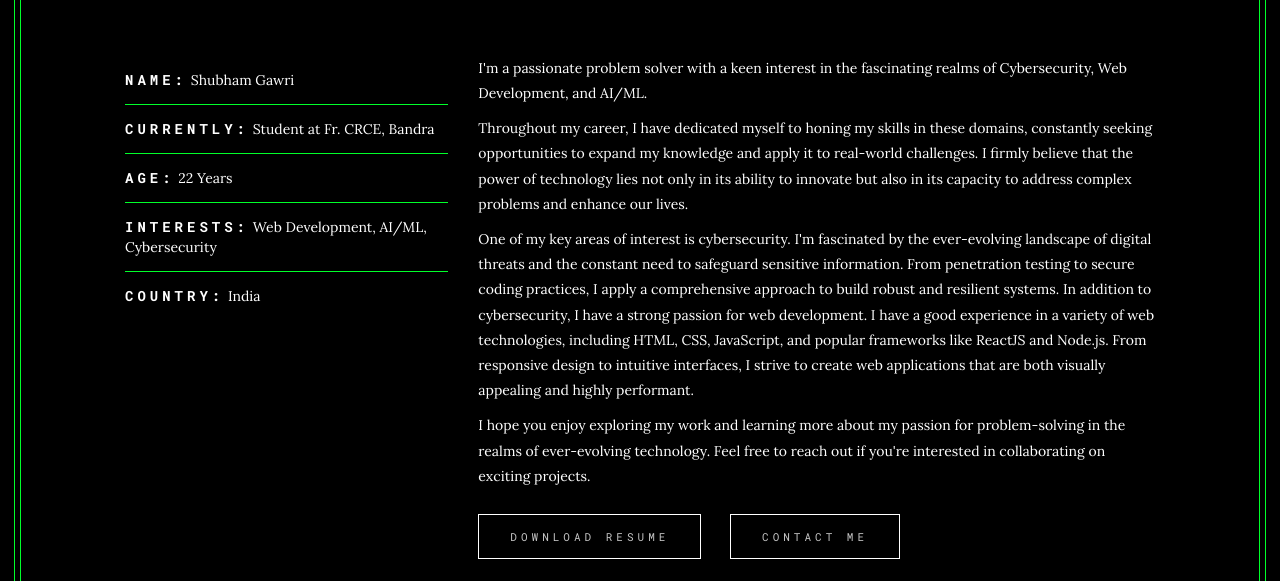
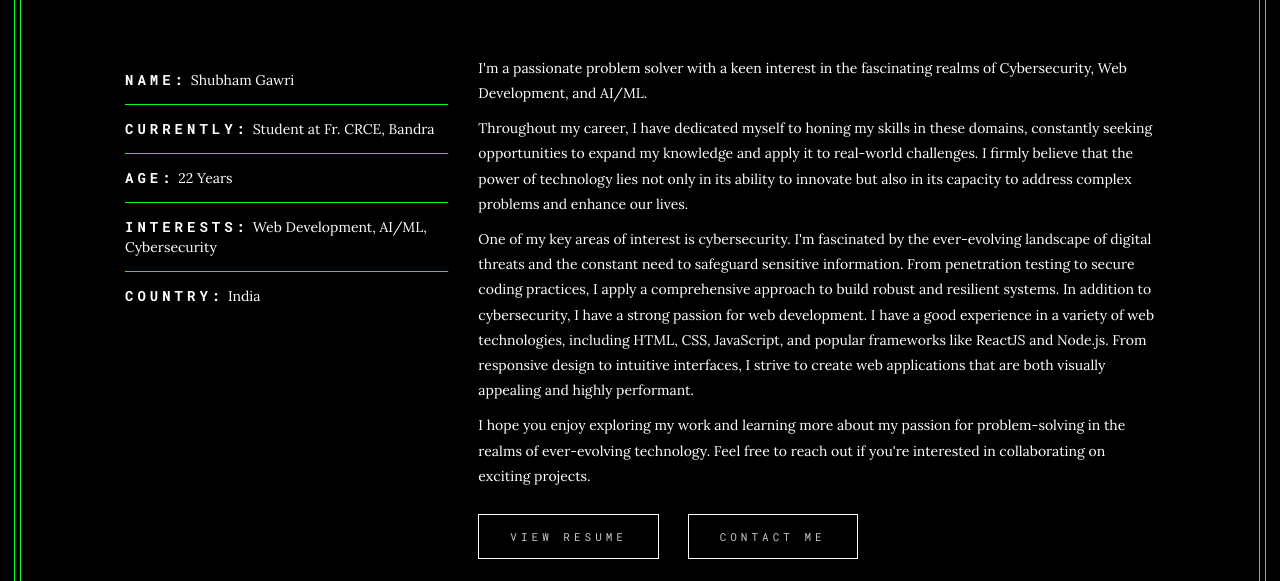
Before and after one commit to shubhamgawri/shubhamgawri.github.io, a plain HTML site: page index.html in a window 1280 px wide. Both pictures are taken after a click on the link "DISCOVER MORE". Shown: the part 165-746 px from the top of the page. Drawn offline with Linux system fonts and the light colour scheme; files whose address does not match are found by name.

Commit message:
Update index.html

```diff
--- a/index.html
+++ b/index.html
@@ -220,8 +220,8 @@
 
 									<div class='about-btns' >
 
-										<a href='https://drive.google.com/uc?export=download&id=1zW5Lt37FyF2e2eEtHZZqB7ZNBVpAuoQ8' class='btn-custom btn-color' >
-											Download Resume
+										<a href='https://drive.google.com/file/d/1odfJNOduho7R8e3Dh-z4Oy7JVZJASmtg/view?usp=sharing' class='btn-custom btn-color' >
+											View Resume
 										</a>
 
 										<a href='#contact' class='btn-custom btn-color' >
```
